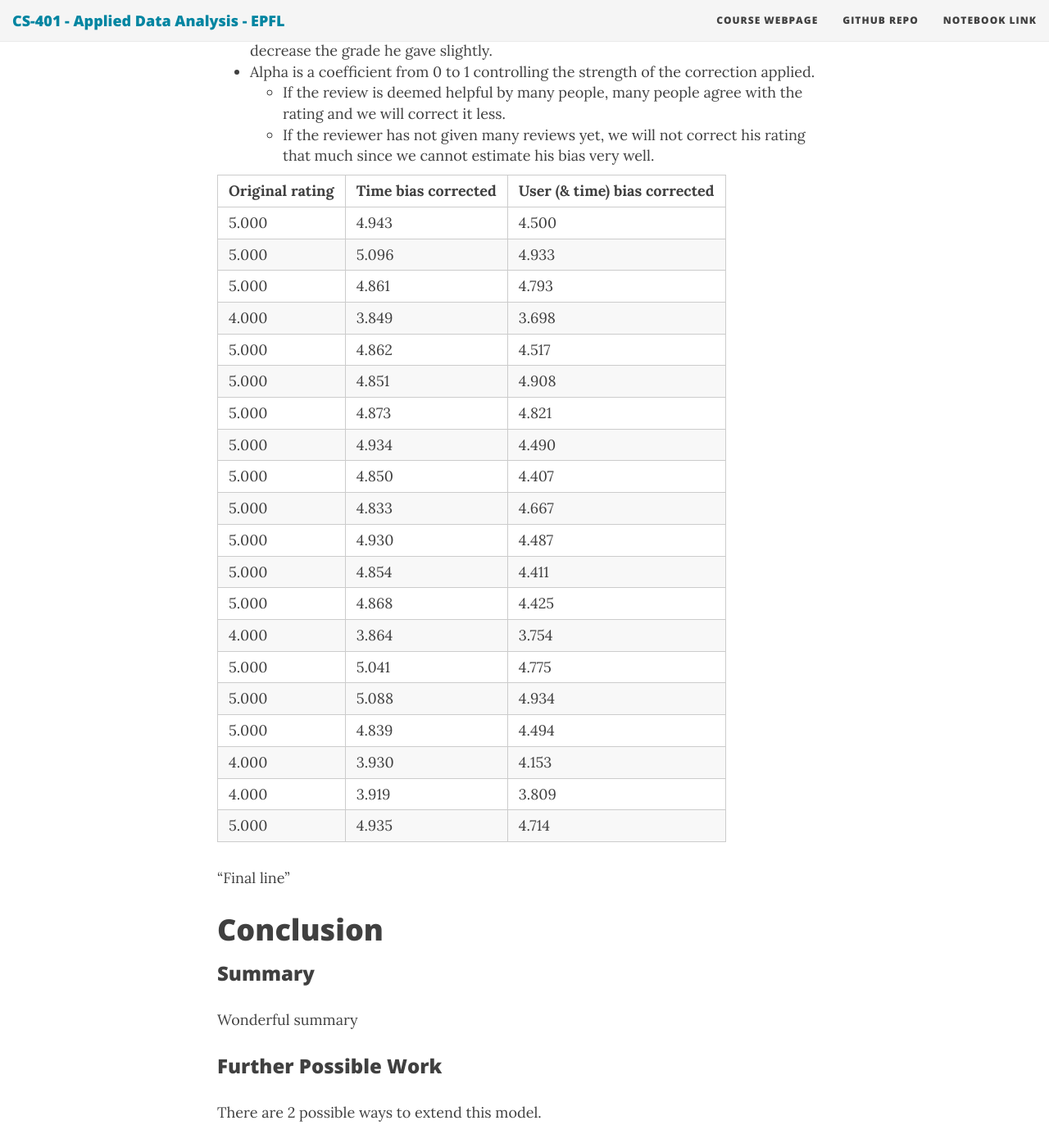
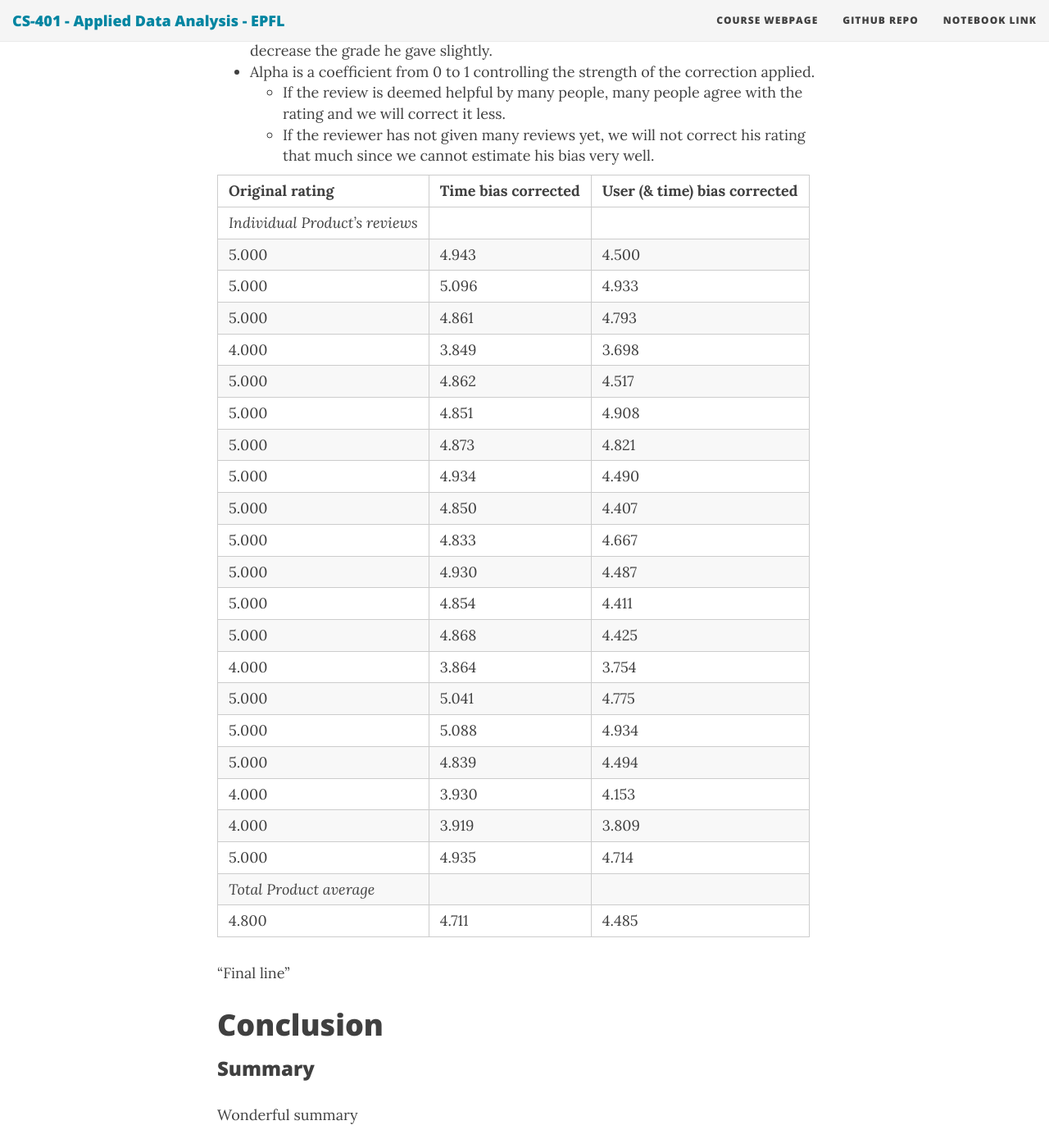
Before and after one commit to ada-lyn/ada-lyn.github.io, a Jekyll site: the page built from index.md, in a window 1280 px wide and 1400 px high, scrolled down 32779 px. Shown: the whole window at 82% size. Built offline with Jekyll 4.4.1, drawn with Linux system fonts in a browser that asks for light colours; nearby versions of some CDN libraries.

Commit message:
Update index.md

```diff
--- a/index.md
+++ b/index.md
@@ -381,6 +381,7 @@
 
 | Original rating | Time bias corrected | User (& time) bias corrected |
 |-----------------|---------------------|------------------------------|
+| *Individual Product's reviews*                                       |
 | 5.000           | 4.943               | 4.500                        |
 | 5.000           | 5.096               | 4.933                        |
 | 5.000           | 4.861               | 4.793                        |
@@ -401,6 +402,9 @@
 | 4.000           | 3.930               | 4.153                        |
 | 4.000           | 3.919               | 3.809                        |
 | 5.000           | 4.935               | 4.714                        |
+| *Total Product average*                                              |
+| 4.800           | 4.711               | 4.485                        |
+
 
 <a name="conclusion"></a>
 
```
